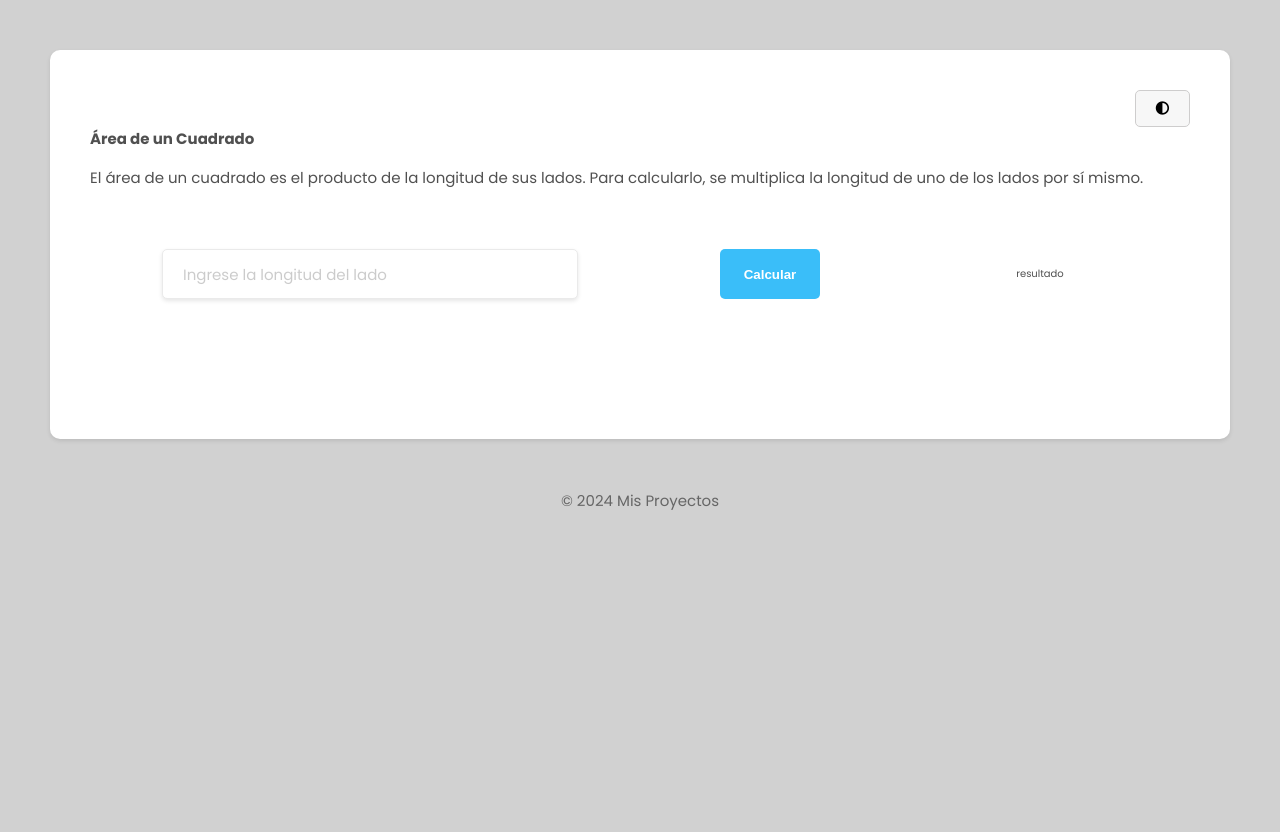
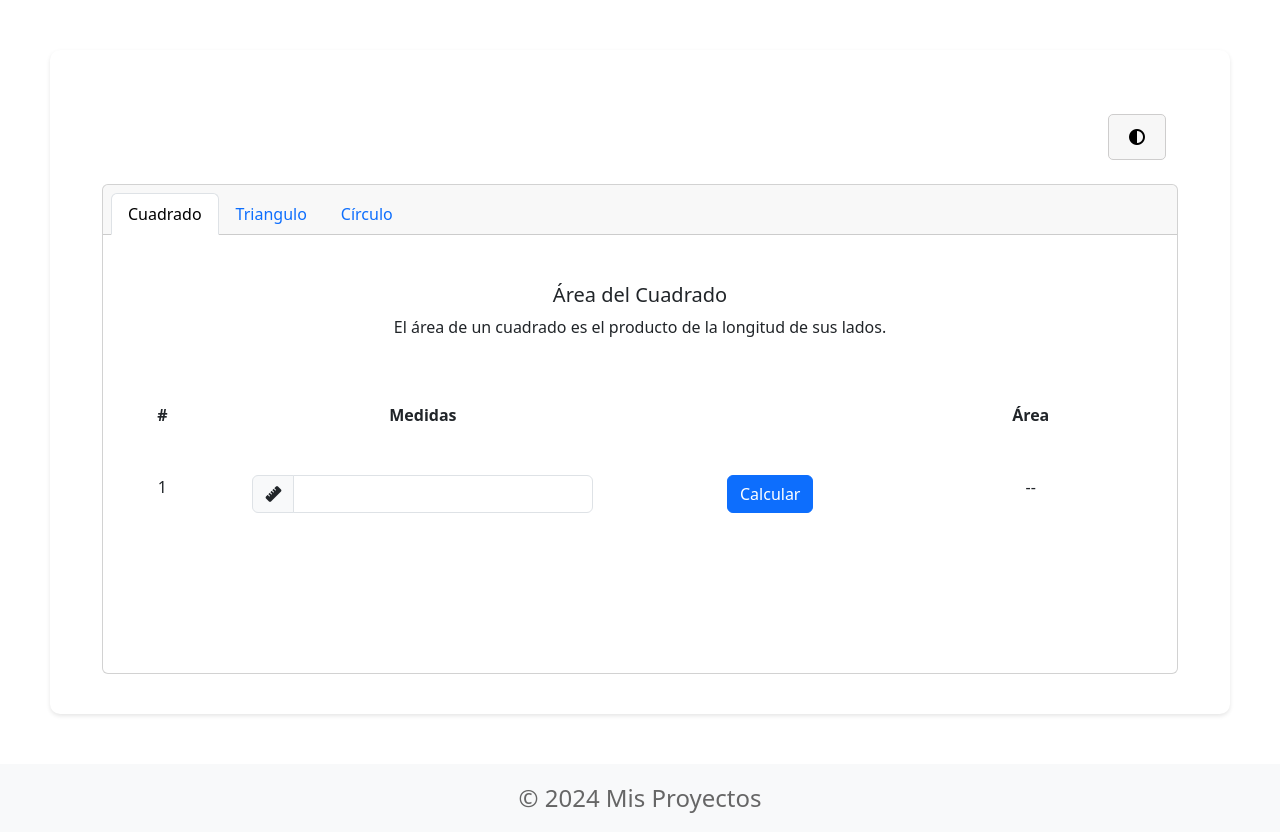
Before and after one commit to jwramirezc/calculosGeometricos, a plain HTML site: page index.html in a window 1280 px wide. Before the commit the page ends 800 px from the top, so only its background shows below. Drawn offline with nearby package versions, Linux system fonts and the light colour scheme.

Commit message:
se aplica bootstrap

```diff
--- a/index.html
+++ b/index.html
@@ -1,5 +1,5 @@
 <!DOCTYPE html>
-<html lang="es">
+<html lang="es" class="h-100">
 
 <head>
     <meta charset="UTF-8">
@@ -12,38 +12,130 @@
         href="https://fonts.googleapis.com/css2?family=Poppins:ital,wght@0,100;0,200;0,300;0,400;0,500;0,600;0,700;0,800;0,900;1,100;1,200;1,300;1,400;1,500;1,600;1,700;1,800;1,900&display=swap"
         rel="stylesheet">
     <script src="https://kit.fontawesome.com/61a9bf8976.js" crossorigin="anonymous"></script>
+    <link href="https://cdn.jsdelivr.net/npm/bootstrap@5.3.3/dist/css/bootstrap.min.css" rel="stylesheet"
+        integrity="sha384-QWTKZyjpPEjISv5WaRU9OFeRpok6YctnYmDr5pNlyT2bRjXh0JMhjY6hW+ALEwIH" crossorigin="anonymous">
 </head>
 
-<body>
+<body class="d-flex flex-column h-100">
     <!-- Encabezado -->
     <header>
     </header>
     <!-- Sección principal -->
-    <main>
-        <div class="container-toogle">
+    <main class="flex-shrink-0">
+        <div class="container-fluid p-4 text-end">
             <button id="btn-toogle-theme"><i class="fa-solid fa-circle-half-stroke"></i></button>
         </div>
 
 
-        <div class="container-figure">
-            <h2 class="title-figure">Área de un Cuadrado</h2>
-            <br>
-            <p class="description-figure">El área de un cuadrado es el producto de la longitud de sus lados. Para
-                calcularlo, se multiplica la
-                longitud de uno de los lados por sí mismo.</p>
+        <div class="container col-10-lg-8 ">
+
+
+            <div class="card text-center">
+                <div class="card-header ">
+                    <ul class="nav nav-tabs card-header-tabs">
+
+                        <li class="nav-item" role="presentation">
+                            <button class="nav-link active" id="cuadrado-tab" data-bs-toggle="tab"
+                                data-bs-target="#cuadrado" type="button" role="tab" aria-controls="home"
+                                aria-selected="true">Cuadrado</button>
+                        </li>
+                        <li class="nav-item" role="presentation">
+                            <button class="nav-link" id="triangulo-tab" data-bs-toggle="tab" data-bs-target="#triangulo"
+                                type="button" role="tab" aria-controls="profile"
+                                aria-selected="false">Triangulo</button>
+                        </li>
+                        <li class="nav-item" role="presentation">
+                            <button class="nav-link" id="circulo-tab" data-bs-toggle="tab" data-bs-target="#circulo"
+                                type="button" role="tab" aria-controls="profile" aria-selected="false">Círculo</button>
+                        </li>
+                    </ul>
+                </div>
+
+
+                <div class="card-body py-5">
+                    <div class="tab-content ">
+                        <div class="tab-pane active" id="cuadrado" role="tabpanel" aria-labelledby="home-tab"
+                            tabindex="0">
+
+                            <h5 class="card-title">Área del Cuadrado</h5>
+                            <p class="card-text">El área de un cuadrado es el producto de la longitud de sus lados.</p>
+
+                            <div class="container py-5">
+                                <div class="row fw-bold">
+                                    <div class="col-sm-1">#</div>
+                                    <div class="col-sm-5">Medidas</div>
+                                    <div class="col-sm-3"></div>
+                                    <div class="col-sm-3">Área</div>
+                                </div>
+                                <div class="row my-5">
+                                    <div class="col-sm-1">1</div>
+                                    <div class="col-sm-5">
+                                        <div class="input-group mb-3 justify-content-center">
+                                            <span class="input-group-text" id="inputGroup-sizing-default"><i
+                                                    class="fa-solid fa-ruler"></i></span>
+                                            <input type="text" class="form-control measures-field"
+                                                aria-label="Sizing example input"
+                                                aria-describedby="inputGroup-sizing-default">
+                                        </div>
+                                    </div>
+                                    <div class="col-sm-3">
+                                        <button type="button" class="btn btn-primary">Calcular</button>
+                                    </div>
+                                    <div class="col-sm-3" id="result-square">--</div>
+                                </div>
+                            </div>
+
+
+
+
+
+
+
+
+
+
+                        </div>
+                        <div class="tab-pane" id="triangulo" role="tabpanel" aria-labelledby="profile-tab" tabindex="0">
+
+                            <h5 class="card-title">Área del Triangulo</h5>
+                            <p class="card-text">El área del triángulo es el producto de la longitud de sus lados y su
+                                altura dividida entre 2.</p>
+                            ...
+                        </div>
+
+                        <div class="tab-pane" id="circulo" role="tabpanel" aria-labelledby="messages-tab" tabindex="0">
+
+                            <h5 class="card-title">Área del Círculo</h5>
+                            <p class="card-text">El área del circulo se define como la cantidad de espacio encerrado
+                                dentro de su circunferencia. </p>
+
+                            ...
+                        </div>
+                    </div>
+
+
+                </div>
+
+
+
+
+
+
+
+
+            </div>
+
+
+
+
         </div>
 
-        <div class="container-datos">
-            <div class="datos">
-                <input class="side-figure" type="number" name="" placeholder="Ingrese la longitud del lado">
-            </div>
-            <div>
-                <button class="btn-calculo">Calcular</button>
-            </div>
-            <div>
-                <span class="result">resultado</span>
-            </div>
+
+
+
         </div>
+
+
 
 
 
@@ -52,11 +144,18 @@
 
     </main>
 
-    <footer>
-        <p>© 2024 Mis Proyectos</p>
+
+
+    <footer class="footer mt-auto py-3 bg-light">
+        <div class="container text-center">
+            <p class="mb-0">© 2024 Mis Proyectos</p>
+        </div>
     </footer>
 
     <!-- Scripts al final del body -->
+    <script src="https://cdn.jsdelivr.net/npm/bootstrap@5.3.3/dist/js/bootstrap.bundle.min.js"
+        integrity="sha384-YvpcrYf0tY3lHB60NNkmXc5s9fDVZLESaAA55NDzOxhy9GkcIdslK1eN7N6jIeHz"
+        crossorigin="anonymous"></script>
     <script type="module" src="app.js"></script>
 </body>
 
--- a/styles.css
+++ b/styles.css
@@ -12,7 +12,7 @@
 }
 
 html {
-  font-size: 62.5%;
+  /* font-size: 62.5%; */
   font-family: 'Poppins', sans-serif;
   font-weight: 400;
   font-style: normal;
@@ -55,67 +55,8 @@ main {
   color: white;
   background-color: var(--color-gray-dark);
 }
-
-h {
-  font-size: 1.9rem;
-  font-weight: bold;
-  margin: 25px 0;
-}
-
-p {
-  font-size: 1.5rem;
-}
-
-.side-figure {
-  font-family: 'Poppins', sans-serif;
-  color: #3a3a3ae2;
-  font-size: 1.5rem;
-  width: 100%;
-  height: 50px;
-  padding: 20px;
-  margin: 30px 20px 30px 0;
-  border-radius: 5px;
-  border: solid 1px #eaeaea;
-  box-shadow: 0 2px 4px rgba(0, 0, 0, 0.1);
-  outline: none;
-}
-.side-figure:hover {
-  box-shadow: 2px 4px 4px rgba(0, 0, 0, 0.1);
-}
-
-.side-figure::placeholder {
-  color: gray; /* Cambia el color del texto del placeholder */
-  opacity: 0.4; /* Ajusta la opacidad del texto del placeholder */
-}
-.btn-calculo {
-  background-color: var(--color-ppal);
-  height: 50px;
-  width: 100px;
-  font-weight: bold;
-  color: #fff;
-  padding: 10px 10px;
-  border-radius: 5px;
-  border: none;
-  cursor: pointer;
-  outline: none;
-}
-.btn-calculo:hover {
-  background-color: #00aefe;
-  outline: none;
-}
-
-.container-datos {
-  display: grid;
-  grid-template-columns: 2fr repeat(2, 1fr);
-  align-items: center;
-  justify-items: center;
-  grid-gap: 10px;
-  margin-bottom: 30px;
-  padding: 30px 20px 40px 20px;
-}
-
-.datos {
-  width: 80%;
+.measures-field {
+  max-width: 300px;
 }
 
 footer {
```
